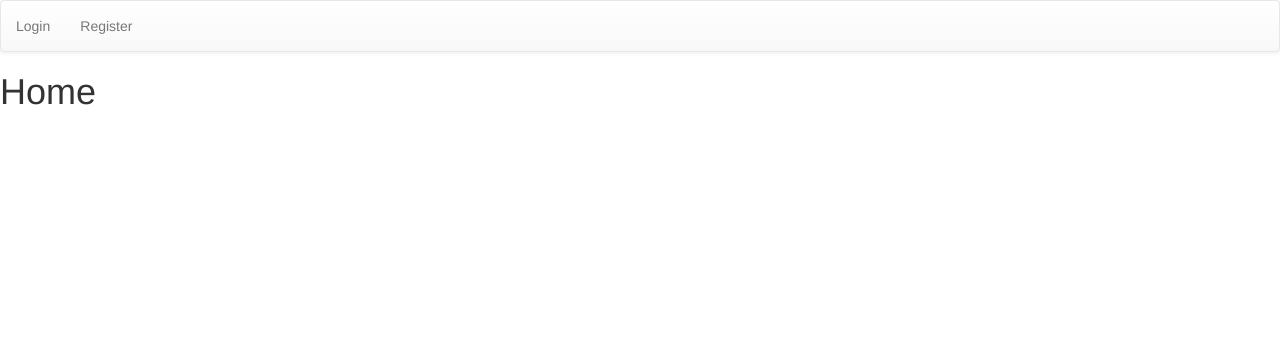
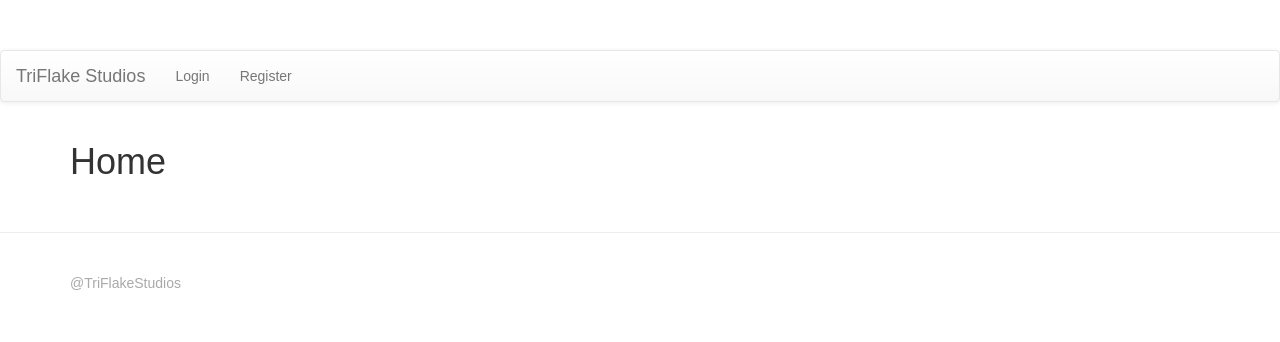
Before and after one commit to OrlaBr/triflake-studios, a Django app: template accounts/templates/index.html in a window 1280 px wide. Shown: the top 342 px of the page. Run offline with Django 3.2, Linux system fonts and the light colour scheme; the template is opened without the code that fills it, so the values that code supplies are empty; some libraries are stand-ins or nearby versions.

Commit message:
Added initial css to base.html

```diff
--- a/templates/base.html
+++ b/templates/base.html
@@ -1,19 +1,25 @@
 {% load staticfiles %}
-<html>
+<!DOCTYPE html>
+<html lang="en">
 
 <head>
 	<title>{% block page_title %}{% endblock %}</title>
-    <link rel="stylesheet" href="https://maxcdn.bootstrapcdn.com/bootstrap/3.3.7/css/bootstrap.min.css" integrity="sha384-BVYiiSIFeK1dGmJRAkycuHAHRg32OmUcww7on3RYdg4Va+PmSTsz/K68vbdEjh4u" crossorigin="anonymous">
-    <link rel="stylesheet" href="https://maxcdn.bootstrapcdn.com/bootstrap/3.3.7/css/bootstrap-theme.min.css" integrity="sha384-rHyoN1iRsVXV4nD0JutlnGaslCJuC7uwjduW9SVrLvRYooPp2bWYgmgJQIXwl/Sp" crossorigin="anonymous">
-    <link rel="stylesheet" href="{% static 'css/styles.css' %}" type="text/css">
-    <script src="https://maxcdn.bootstrapcdn.com/bootstrap/3.3.7/js/bootstrap.min.js" integrity="sha384-Tc5IQib027qvyjSMfHjOMaLkfuWVxZxUPnCJA7l2mCWNIpG9mGCD8wGNIcPD7Txa" crossorigin="anonymous"></script>
+	<link rel="stylesheet" href="https://maxcdn.bootstrapcdn.com/bootstrap/3.3.7/css/bootstrap.min.css"
+		integrity="sha384-BVYiiSIFeK1dGmJRAkycuHAHRg32OmUcww7on3RYdg4Va+PmSTsz/K68vbdEjh4u" crossorigin="anonymous">
+	<link rel="stylesheet" href="https://maxcdn.bootstrapcdn.com/bootstrap/3.3.7/css/bootstrap-theme.min.css"
+		integrity="sha384-rHyoN1iRsVXV4nD0JutlnGaslCJuC7uwjduW9SVrLvRYooPp2bWYgmgJQIXwl/Sp" crossorigin="anonymous">
+	<link rel="stylesheet" href="{% static 'css/custom.css' %}" type="text/css">
+	<script src="https://maxcdn.bootstrapcdn.com/bootstrap/3.3.7/js/bootstrap.min.js"
+		integrity="sha384-Tc5IQib027qvyjSMfHjOMaLkfuWVxZxUPnCJA7l2mCWNIpG9mGCD8wGNIcPD7Txa" crossorigin="anonymous">
+	</script>
+	<script src="https://cdnjs.cloudflare.com/ajax/libs/twitter-bootstrap/3.3.7/js/bootstrap.min.js"></script>
 </head>
 
 <body>
-
-
+	<!---- Navbar----->
 	<nav class="navbar navbar-default">
 		<ul class="nav navbar-nav">
+			<a class="navbar-brand" href="/">TriFlake Studios</a>
 			{% if user.is_authenticated %}
 			<li><a href="{% url 'profile' %}">Profile</a></li>
 			<li><a href="{% url 'logout' %}">Logout</a></li>
@@ -24,14 +30,34 @@
 		</ul>
 	</nav>
 
+	<!---- body----->
+	<!---- messages/alerts---->
+	{% if messages %}
+	<div class="alert alert-success">
+		<div class="messages">
+			{% for message in messages %}
+			{{ message }}
+			{% endfor %}
+		</div>
+	</div>
+	{% endif %}
+	<!---- end messages/alerts---->
+	<div class="container">
 		<h1>
 			{% block page_heading %}{% endblock %}
 		</h1>
-    {% if messages %}
-    <div>
-        {% for message in messages %} {{ message }} {% endfor %}
+		{% block content %}
+
+		{% endblock %}
 	</div>
-    {% endif %} {% block content %}{% endblock %}
+	<!---- end messages/alerts---->
+	<footer>
+		<div class="container">
+			<p>@TriFlakeStudios</p>
+		</div>
+	</footer>
+
 </body>
+<!---- end body----->
 
 </html>
```
Also changed, not shown: accounts/templates/registration.html (+4 -4 lines). Lines whose indentation alone changed are shown as unchanged.
